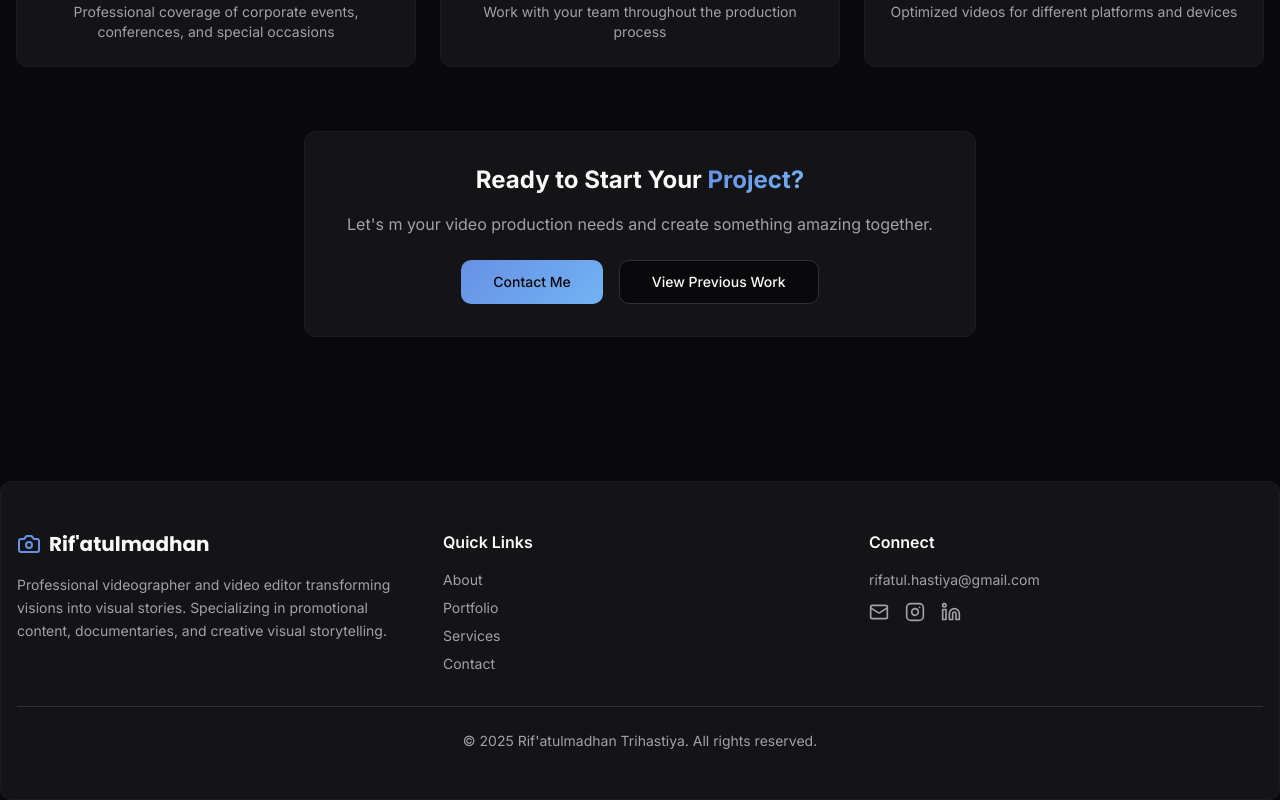
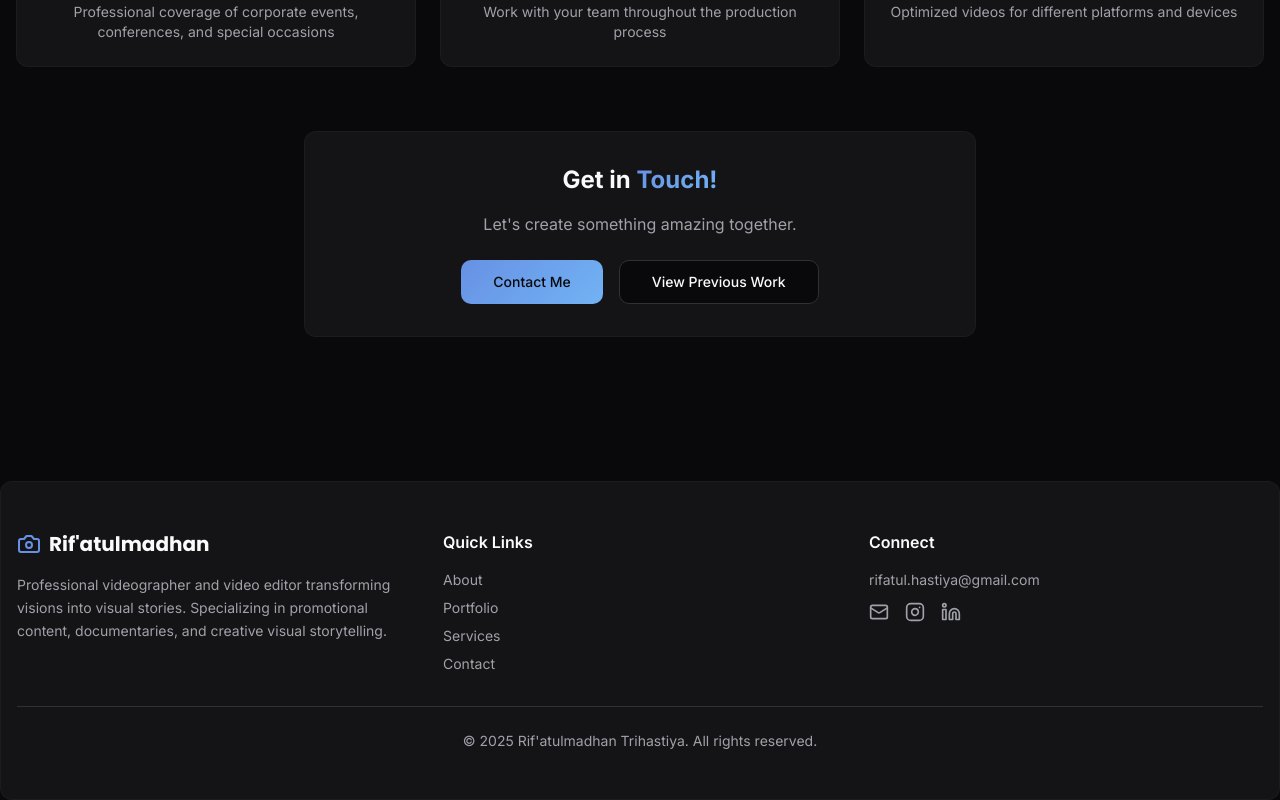
Before and after one commit to Rifver/tool-z, a React (Vite) app: page /services in a window 1280 px wide. Shown: the part 1295-2095 px from the top of the page. Built offline with nearby package versions, Linux system fonts and the light colour scheme.

Commit message:
Update contact section text
Update the text in the contact section from "Ready to start your project" to "Get in Touch!" and update the description to "Let's create something amazing together."

```diff
--- a/src/pages/Services.tsx
+++ b/src/pages/Services.tsx
@@ -105,9 +105,9 @@ const Services = () => {
           <div className="text-center">
             <div className="glass-card p-8 max-w-2xl mx-auto">
               <h3 className="text-2xl font-bold mb-4">
-                Ready to Start Your <span className="portfolio-gradient bg-clip-text text-transparent">Project?</span>
+                Get in <span className="portfolio-gradient bg-clip-text text-transparent">Touch!</span>
               </h3>
-              <p className="text-muted-foreground mb-6">Let's m your video production needs and create something amazing together.</p>
+              <p className="text-muted-foreground mb-6">Let's create something amazing together.</p>
               <div className="flex flex-col sm:flex-row gap-4 justify-center">
                 <Button size="lg" className="portfolio-gradient" asChild>
                   <Link to="/contact">Contact Me</Link>
```
